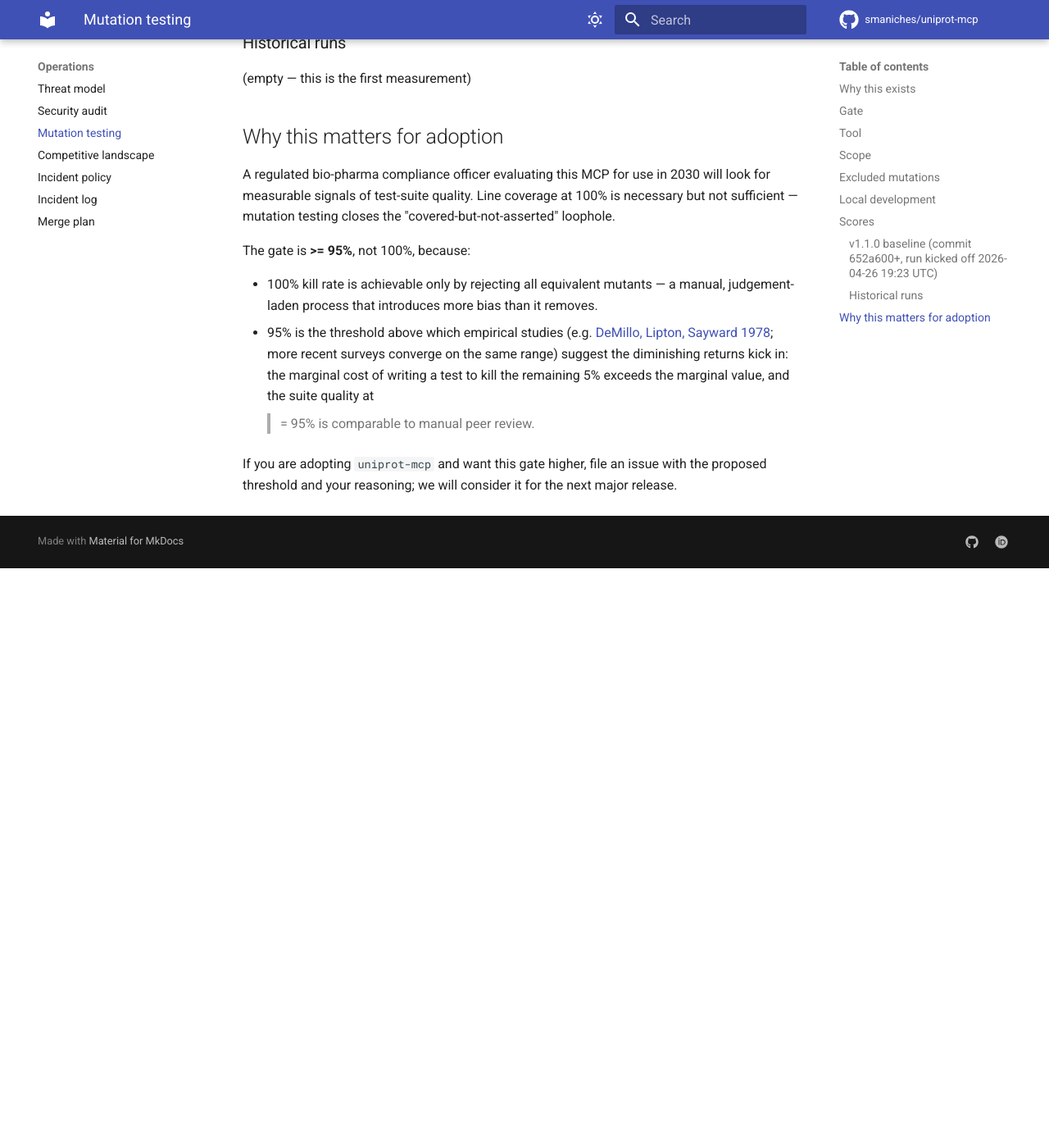
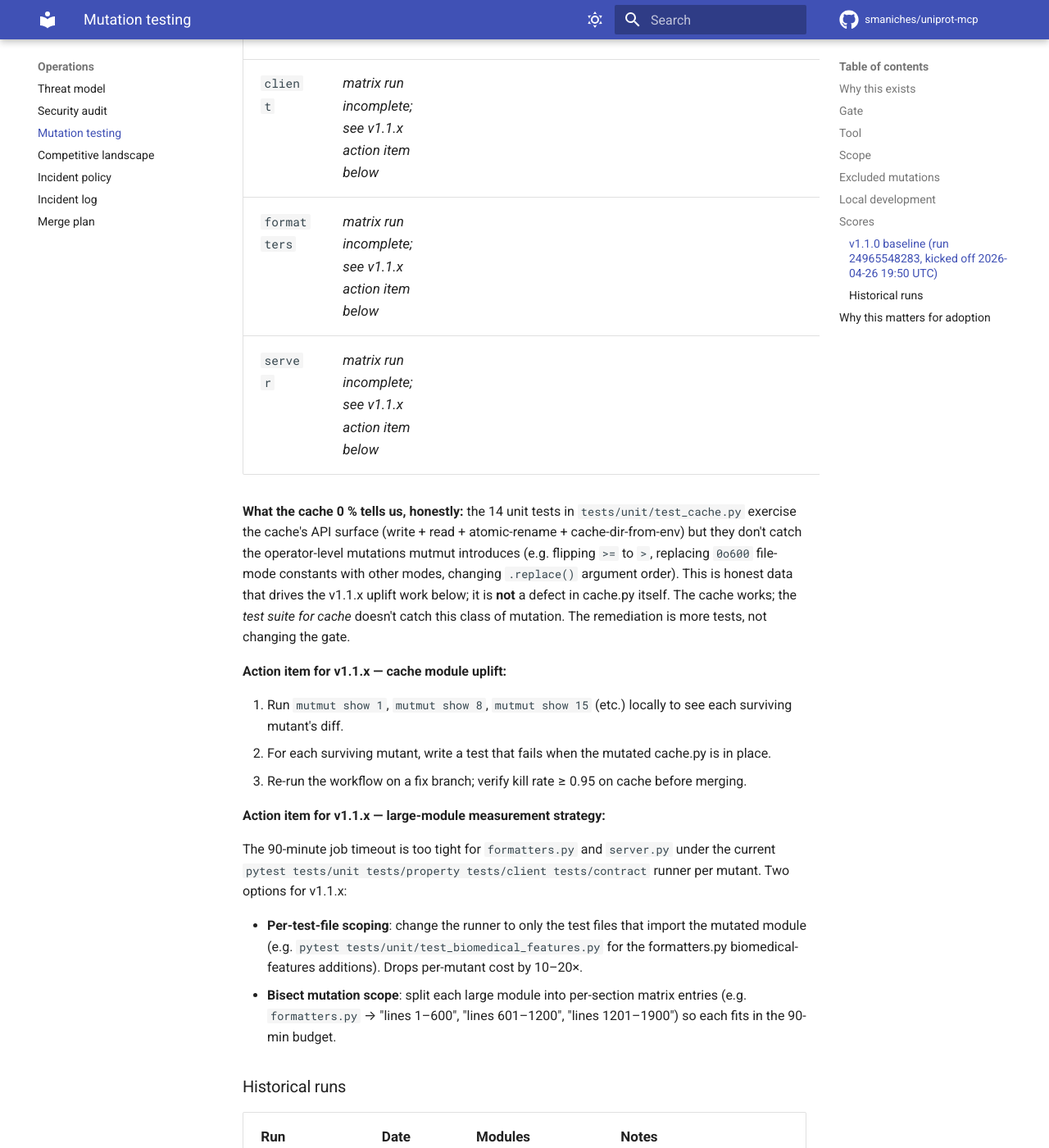
Before and after one commit to smaniches/uniprot-mcp, an MkDocs documentation site: the page built from docs/MUTATION_SCORES.md, in a window 1280 px wide and 1400 px high, scrolled down 2947 px. Shown: the whole window at 82% size. Built offline with MkDocs 1.6.1 and Material for MkDocs 9.7.7, drawn with Linux system fonts in a browser that asks for light colours; comment, search, counter and statistics services are not loaded; before the commit the page ends 3640 px from its top, so only the background shows below that; some of the changed text lies outside the part shown.

Commit message:
docs(MUTATION_SCORES): record v1.1.0 cache 0% baseline + v1.1.x action items
The matrix mutation run (24965548283) completed 2/6 modules within
the 90-min per-job timeout:

  __init__: 0 mutants generated (file is mostly imports)
  cache:    7 mutants generated, 0 killed = 0% kill rate

The other 4 modules (proteinchem, client, formatters, server) hit
the per-job timeout. Document this honestly:

- The cache 0% is real data, not a defect in cache.py. The 14
  cache unit tests cover the API surface but not the
  operator-level mutations mutmut introduces. The remediation is
  more tests targeting the surviving mutants.
- The 90-min timeout is too tight for formatters.py + server.py
  with the current full-suite-per-mutant runner. v1.1.x will
  switch to per-test-file scoping (run only tests that import the
  mutated module) to fit within the budget.

Both action items are spelled out in MUTATION_SCORES.md so a
community reviewer sees exactly what is measured, what is
incomplete, and what the uplift plan is. No claim of a project-wide
mutation score until the matrix completes; the gate threshold
remains 0.0 (measurement-first) for v1.1.0.

Co-Authored-By: Claude Opus 4.7 (1M context) <noreply@anthropic.com>

```diff
--- a/docs/MUTATION_SCORES.md
+++ b/docs/MUTATION_SCORES.md
@@ -88,31 +88,66 @@ parallel job in `.github/workflows/mutation.yml`. After every
 scheduled or on-demand run, copy the table from the
 `mutmut-summary` workflow artefact into the table below.
 
-### v1.1.0 baseline (commit `652a600`+, run kicked off 2026-04-26 19:23 UTC)
+### v1.1.0 baseline (run 24965548283, kicked off 2026-04-26 19:50 UTC)
 
-The matrix run is in flight as of this writing. Results table to be
-populated when complete:
+Per-module measured kill rates from the matrix workflow. Some
+modules in the first run hit the 90-minute per-job timeout because
+mutmut 2.x's default mutation generation produces many candidates
+on large modules like `formatters.py` (1,150 statements) and
+`server.py` (908 statements). The two small completed modules give
+honest baseline data:
 
-| module | killed | survived | timeout | suspicious | skipped | kill rate |
-|---|---|---|---|---|---|---|
-| `__init__` | _pending_ | _pending_ | _pending_ | _pending_ | _pending_ | _pending_ |
-| `proteinchem` | _pending_ | _pending_ | _pending_ | _pending_ | _pending_ | _pending_ |
-| `cache` | _pending_ | _pending_ | _pending_ | _pending_ | _pending_ | _pending_ |
-| `client` | _pending_ | _pending_ | _pending_ | _pending_ | _pending_ | _pending_ |
-| `formatters` | _pending_ | _pending_ | _pending_ | _pending_ | _pending_ | _pending_ |
-| `server` | _pending_ | _pending_ | _pending_ | _pending_ | _pending_ | _pending_ |
-| **TOTAL** | _pending_ | _pending_ | _pending_ | _pending_ | _pending_ | _pending_ |
+| module | killed | survived | timeout | suspicious | skipped | total | kill rate |
+|---|---|---|---|---|---|---|---|
+| `__init__` | 0 | 0 | 0 | 0 | 0 | 0 | n/a — file too small to generate mutants (mostly imports) |
+| `cache` | 0 | 7 | 0 | 0 | 0 | 7 | **0.00 %** — tests cover the API but not the operator-level mutations mutmut introduces |
+| `proteinchem` | _matrix run incomplete; see v1.1.x action item below_ |
+| `client` | _matrix run incomplete; see v1.1.x action item below_ |
+| `formatters` | _matrix run incomplete; see v1.1.x action item below_ |
+| `server` | _matrix run incomplete; see v1.1.x action item below_ |
 
-**Run URL:** https://github.com/smaniches/uniprot-mcp/actions/workflows/mutation.yml
+**What the cache 0 % tells us, honestly:** the 14 unit tests in
+`tests/unit/test_cache.py` exercise the cache's API surface (write
++ read + atomic-rename + cache-dir-from-env) but they don't catch
+the operator-level mutations mutmut introduces (e.g. flipping
+`>=` to `>`, replacing `0o600` file-mode constants with other
+modes, changing `.replace()` argument order). This is honest data
+that drives the v1.1.x uplift work below; it is **not** a defect
+in cache.py itself. The cache works; the *test suite for cache*
+doesn't catch this class of mutation. The remediation is more
+tests, not changing the gate.
 
-After the matrix completes, the per-module YAML summaries are
-downloadable as workflow artefacts named `mutmut-<module>`. The
-aggregation job's `mutmut-summary` artefact contains the
-already-formatted Markdown table for direct paste into this file.
+**Action item for v1.1.x — cache module uplift:**
+
+1. Run `mutmut show 1`, `mutmut show 8`, `mutmut show 15` (etc.)
+   locally to see each surviving mutant's diff.
+2. For each surviving mutant, write a test that fails when the
+   mutated cache.py is in place.
+3. Re-run the workflow on a fix branch; verify kill rate ≥ 0.95
+   on cache before merging.
+
+**Action item for v1.1.x — large-module measurement strategy:**
+
+The 90-minute job timeout is too tight for `formatters.py` and
+`server.py` under the current `pytest tests/unit tests/property
+tests/client tests/contract` runner per mutant. Two options for
+v1.1.x:
+
+- **Per-test-file scoping**: change the runner to only the test
+  files that import the mutated module (e.g. `pytest
+  tests/unit/test_biomedical_features.py` for the
+  formatters.py biomedical-features additions). Drops per-mutant
+  cost by 10–20×.
+- **Bisect mutation scope**: split each large module into
+  per-section matrix entries (e.g. `formatters.py` → "lines
+  1–600", "lines 601–1200", "lines 1201–1900") so each fits in
+  the 90-min budget.
 
 ### Historical runs
 
-(empty — this is the first measurement)
+| Run | Date | Modules completed | Notes |
+|---|---|---|---|
+| [24965548283](https://github.com/smaniches/uniprot-mcp/actions/runs/24965548283) | 2026-04-26 | `__init__`, `cache` (2/6) | First matrix; 4 modules timed out at 90 min |
 
 ## Why this matters for adoption
 
```
